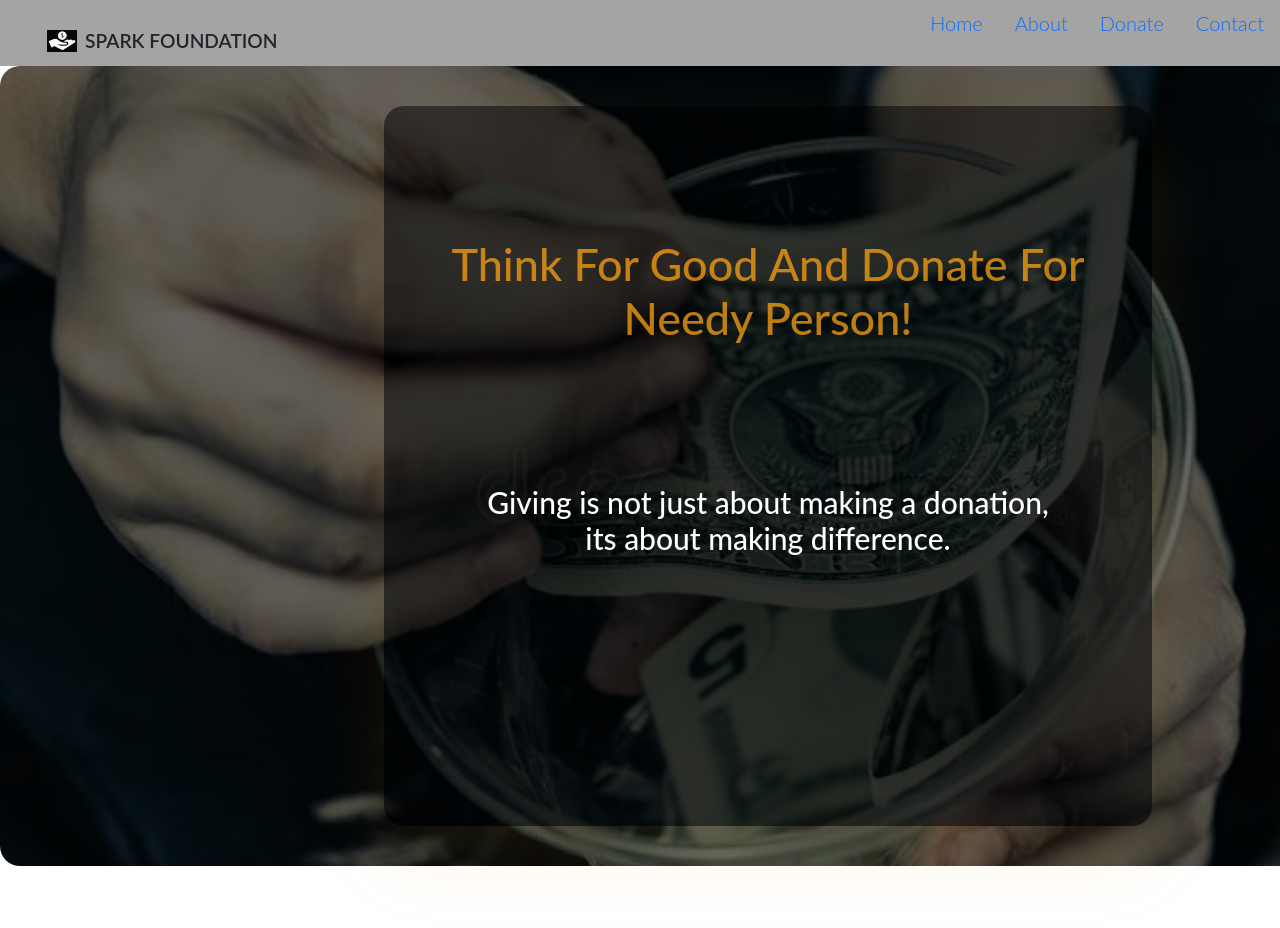
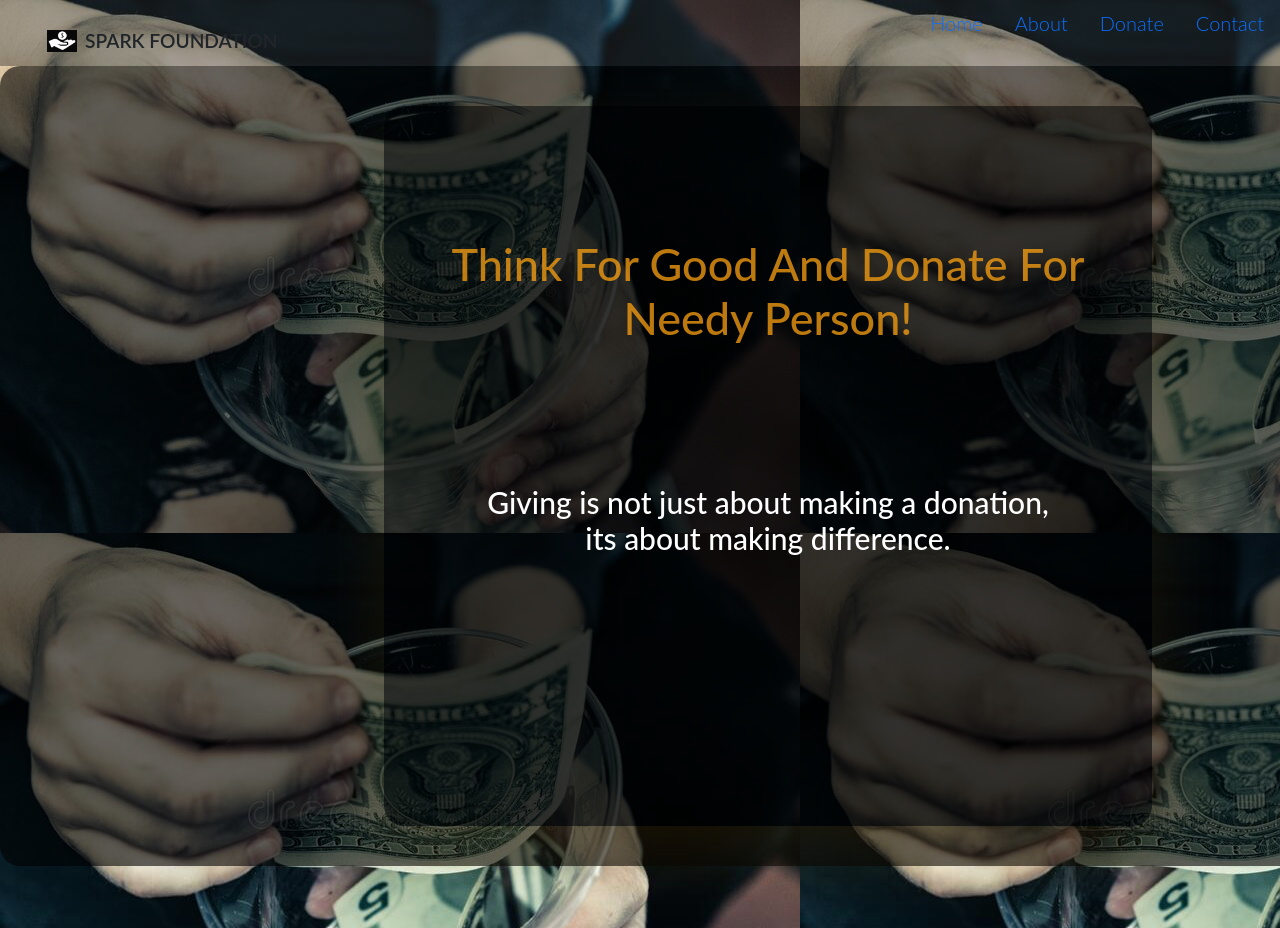
Before and after one commit to tauqir123/Payment-Gateway, a plain HTML site: page donation.html in a window 1280 px wide. Shown: the top 928 px of the page. Drawn offline with nearby package versions, Linux system fonts and the light colour scheme.

Commit message:
Update donation.css

```diff
--- a/resources/donation.css
+++ b/resources/donation.css
@@ -8,6 +8,7 @@
 
     body {
 
+    background: url("https://tauqir123.github.io/Payment-Gateway/img/donate.jpg");
     font-family:'lato','arial','sans-serif';
     font-size: 20px;
     font-weight: 300;
@@ -56,7 +57,7 @@
     .donation-page {
         height: 100vh;
         width: 120%;
-        background: linear-gradient(to bottom, rgba(0, 0, 0, 0.6), rgba(0, 0, 0, 0.6)), url("https://tauqir123.github.io/Payment-Gateway/img/donate.jpg");
+        background: linear-gradient(to bottom, rgba(0, 0, 0, 0.6), rgba(0, 0, 0, 0.6));
         background-size: cover;
         background-position: center;
         display: flex;
```
